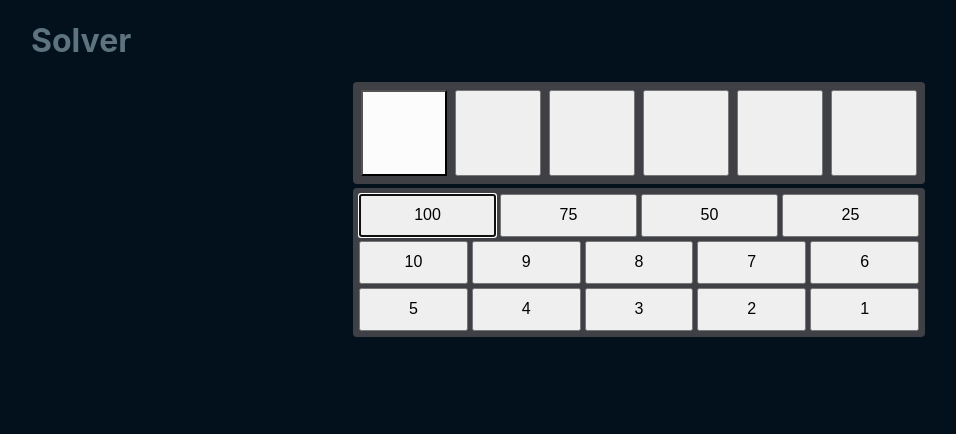
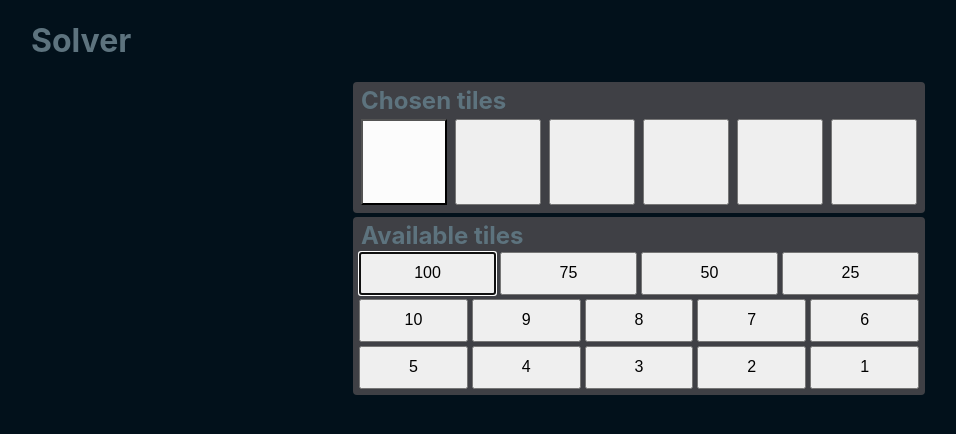
Before and after one commit to jeffs/countdown, a React (Create React App) app: page / in a window 1280 px wide. Shown: the top 434 px of the page, without its empty margins (1-957 px from the left). Built offline with nearby package versions, Linux system fonts and the light colour scheme.

Commit message:
Add Card/section headers

```diff
--- a/src/Card.css
+++ b/src/Card.css
@@ -4,3 +4,9 @@
   margin: var(--space);
   padding: var(--space);
 }
+
+.card__header {
+  margin: 0 var(--space) 0 var(--space);
+  margin-top: 0;
+  margin-bottom: 0;
+}
--- a/src/Card.tsx
+++ b/src/Card.tsx
@@ -5,7 +5,15 @@ import "./Card.css";
 export default function Card(props: {
   children?: ReactNode;
   className?: string;
+  header?: string;
 }) {
   const className = props.className ? `card ${props.className}` : "card";
-  return <section className={className}>{props.children}</section>;
+  return (
+    <section className={className}>
+      {props.header && (
+        <h2 className="card__header">{props.header}</h2>
+      )}
+      {props.children}
+    </section>
+  );
 }
--- a/src/Solver.css
+++ b/src/Solver.css
@@ -8,9 +8,6 @@
 }
 
 .solver__board {
-  display: flex;
-  flex-wrap: wrap;
-  justify-content: center;
   margin-left: auto;
   margin-right: auto;
   max-width: var(--solver-board-width);
@@ -46,3 +43,9 @@
 .solver__place--current {
   background-color: var(--highlight);
 }
+
+.solver__places {
+  display: flex;
+  flex-wrap: wrap;
+  justify-content: center;
+}
--- a/src/Solver.tsx
+++ b/src/Solver.tsx
@@ -34,7 +34,7 @@ interface ChooserProps {
 
 function Chooser(props: ChooserProps) {
   return (
-    <Card className="solver__chooser">
+    <Card className="solver__chooser" header="Available tiles">
       <ChooserRow numbers={[100, 75, 50, 25]} {...props} />
       <ChooserRow numbers={[10, 9, 8, 7, 6]} {...props} />
       <ChooserRow numbers={[5, 4, 3, 2, 1]} {...props} />
@@ -71,7 +71,8 @@ interface BoardProps {
 
 function Board(props: BoardProps) {
   return (
-    <Card className="solver__board">
+    <Card className="solver__board" header="Chosen tiles">
+      <div className="solver__places">
         {props.values.map((value, index) => (
           <Place
             id={index + 1}
@@ -81,6 +82,7 @@ function Board(props: BoardProps) {
             value={value}
           />
         ))}
+      </div>
     </Card>
   );
 }
```
Lines whose indentation alone changed are shown as unchanged.
